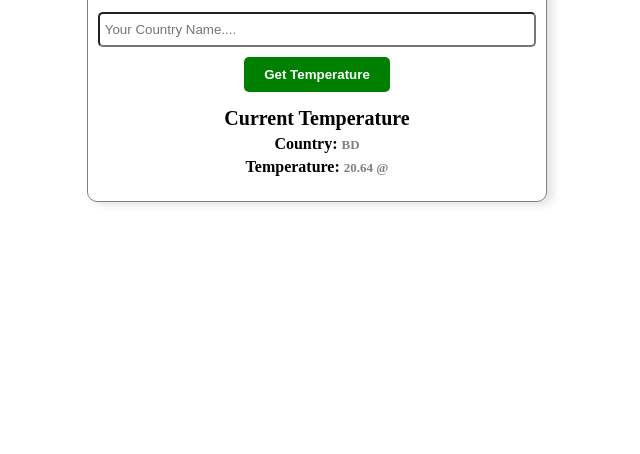
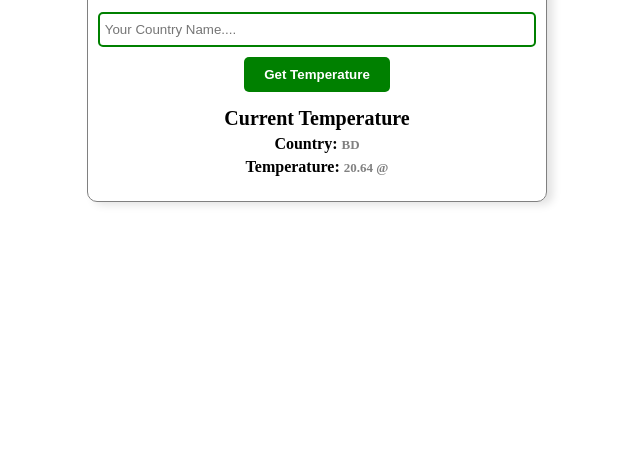
Before and after one commit to probeshnath/weather-app-html-css-js, a plain HTML site: page weather.html in a window 1280 px wide. Shown: the part 346-800 px from the top of the page, without its empty margins (323-963 px from the left). Drawn offline with Linux system fonts and the light colour scheme.

Commit message:
added js and print hello world

```diff
--- a/style.css
+++ b/style.css
@@ -28,6 +28,7 @@ input{
     display: block;
     width: 100%;
     border-radius: 5px;
+    border: 2px solid green;
 }
 
 button{
--- a/weather.js
+++ b/weather.js
@@ -0,0 +1 @@
+console.log("Hello world")
```
Also changed, not shown: 1 other file.
